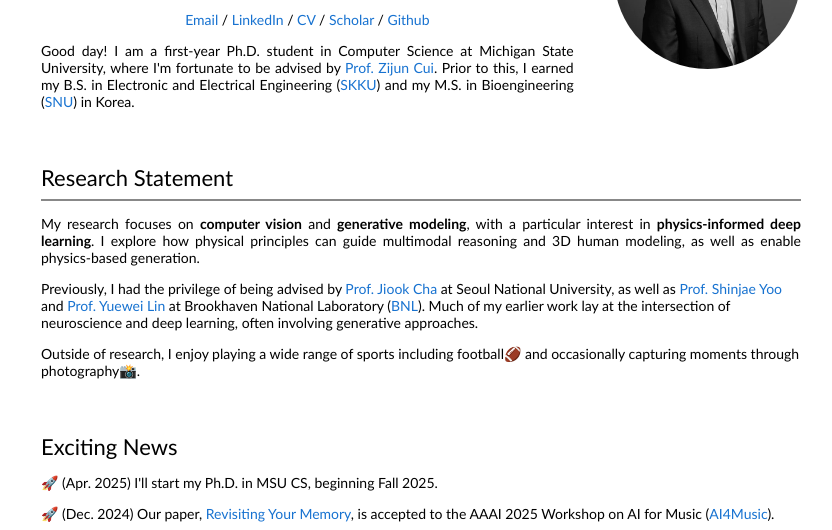
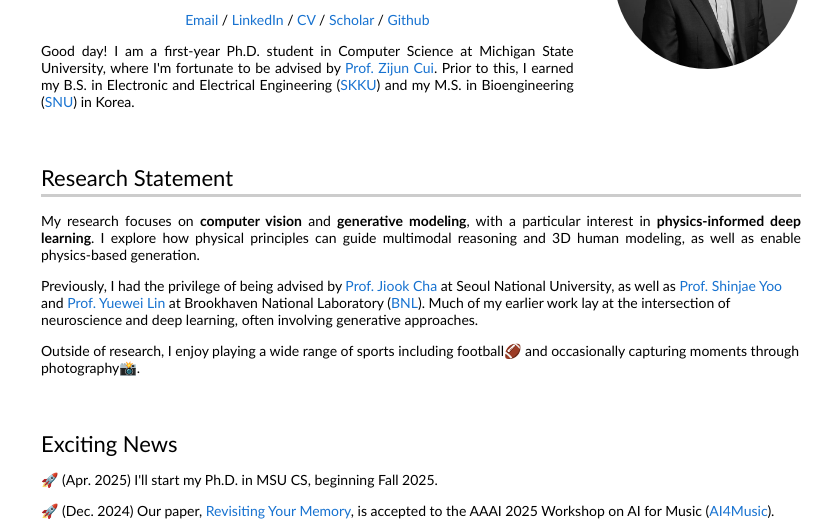
Before and after one commit to ioahKwon/ioahKwon.github.io, a plain HTML site: page index.html in a window 1280 px wide. Shown: the part 232-762 px from the top of the page, without its empty margins (219-1051 px from the left). Drawn offline with Linux system fonts and the light colour scheme.

Commit message:
Update index.html

```diff
--- a/index.html
+++ b/index.html
@@ -67,7 +67,7 @@
                 <td style="padding:20px;width:100%;vertical-align:middle">
 
                   <h2>Research Statement</h2>
-				  <hr style="border: none; border-top: 2px solid #888; margin-top: 8px; margin-bottom: 10px;" />
+				  <hr style="border: none; border-top: 3px solid #ccc; margin-top: 3px; margin-bottom: 15px;" />
 
                   <p itemprop="articleBody" style="text-align: justify;">
 				  My research focuses on <b>computer vision</b> and <b>generative modeling</b>, with a particular interest in <b>physics-informed deep learning</b>.
```
